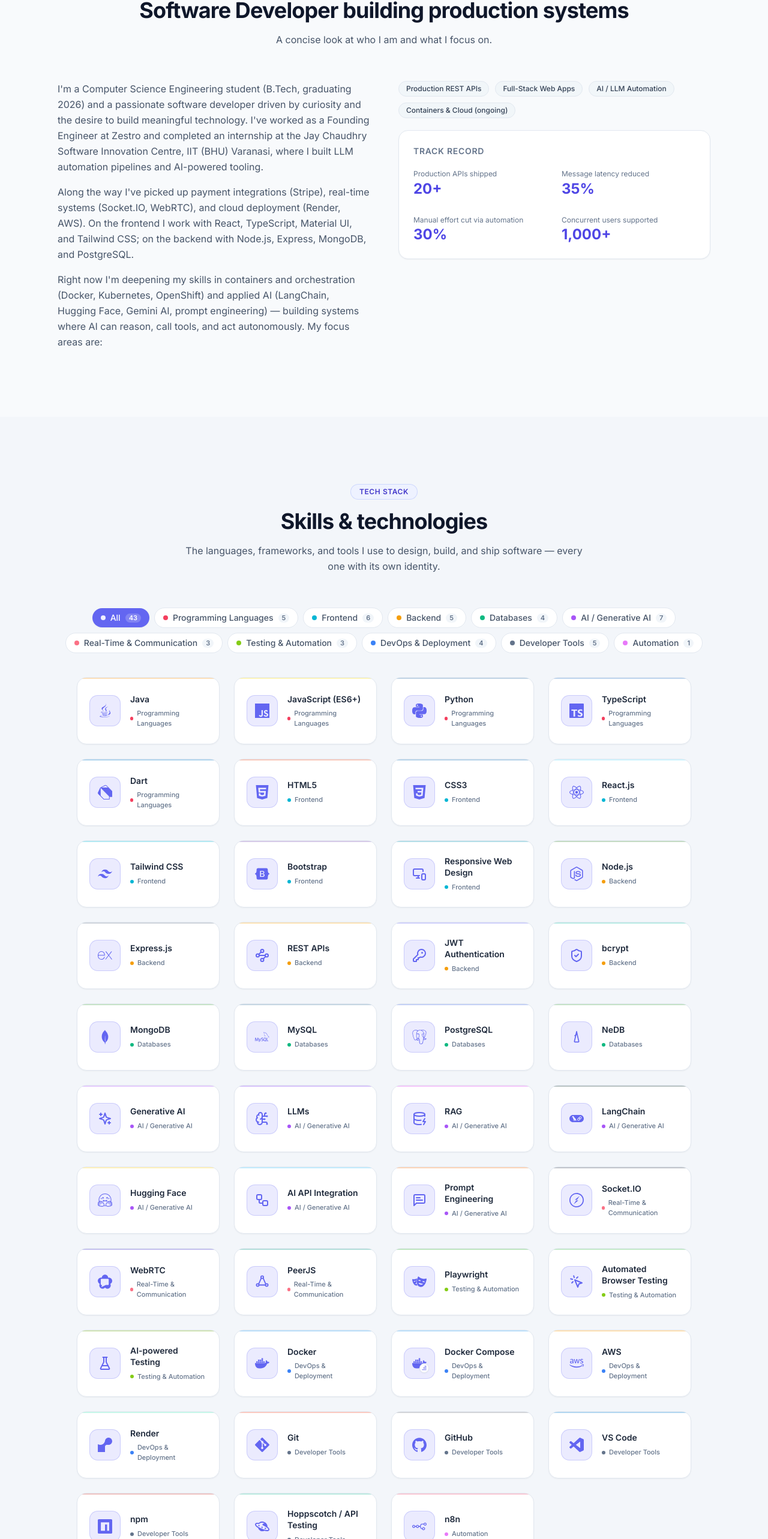
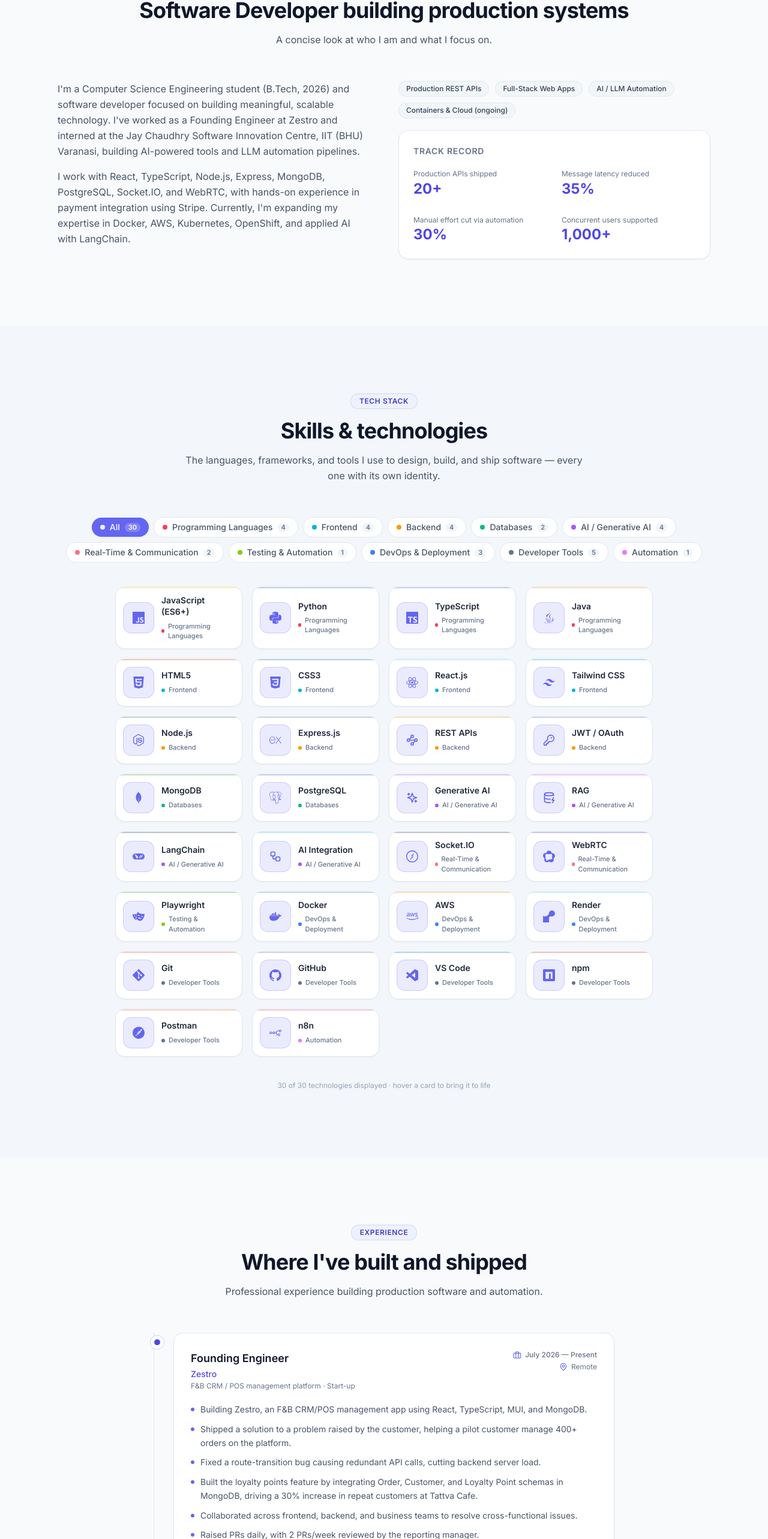
Before and after one commit to PRASHANTKUMAR-7/PrashantKumar_Portfolio, a React (Vite) app: page / in a window 1280 px wide. Shown: the part 1059-3625 px from the top of the page at 60% size. Built offline with nearby package versions, Linux system fonts and the light colour scheme.

Commit message:
updating skills and ui improvement

```diff
--- a/server.js
+++ b/server.js
@@ -10,9 +10,6 @@
 
 // Health check used by uptime/keep-alive pingers (same idea as Sprintly's /health)
 app.get('/health', (_req, res) => res.status(200).json({ status: 'ok' }));
-
-// Mirror the Vercel serverless path so either platform works with the same pinger
-app.get('/api/health', (_req, res) => res.status(200).json({ status: 'ok' }));
 
 // SPA fallback: unknown extension-less routes render index.html.
 // Paths that look like files (or missing /api routes) fall through to a clean 404.
--- a/src/components/Sections/About.jsx
+++ b/src/components/Sections/About.jsx
@@ -22,23 +22,16 @@
         <Reveal>
           <div className="space-y-4 leading-relaxed text-slate-600 dark:text-slate-400">
             <p>
-              I'm a Computer Science Engineering student (B.Tech, graduating 2026) and a passionate
-              software developer driven by curiosity and the desire to build meaningful technology.
-              I've worked as a Founding Engineer at Zestro and completed an internship at the Jay
-              Chaudhry Software Innovation Centre, IIT (BHU) Varanasi, where I built LLM automation
-              pipelines and AI-powered tooling.
+              I'm a Computer Science Engineering student (B.Tech, 2026) and software developer
+              focused on building meaningful, scalable technology. I've worked as a Founding
+              Engineer at Zestro and interned at the Jay Chaudhry Software Innovation Centre, IIT
+              (BHU) Varanasi, building AI-powered tools and LLM automation pipelines.
             </p>
             <p>
-              Along the way I've picked up payment integrations (Stripe), real-time systems
-              (Socket.IO, WebRTC), and cloud deployment (Render, AWS). On the frontend I work with
-              React, TypeScript, Material UI, and Tailwind CSS; on the backend with Node.js,
-              Express, MongoDB, and PostgreSQL.
-            </p>
-            <p>
-              Right now I'm deepening my skills in containers and orchestration (Docker,
-              Kubernetes, OpenShift) and applied AI (LangChain, Hugging Face, Gemini AI, prompt
-              engineering) — building systems where AI can reason, call tools, and act
-              autonomously. My focus areas are:
+              I work with React, TypeScript, Node.js, Express, MongoDB, PostgreSQL, Socket.IO, and
+              WebRTC, with hands-on experience in payment integration using Stripe. Currently, I'm
+              expanding my expertise in Docker, AWS, Kubernetes, OpenShift, and applied AI with
+              LangChain.
             </p>
           </div>
         </Reveal>
--- a/src/components/Sections/Projects.jsx
+++ b/src/components/Sections/Projects.jsx
@@ -15,8 +15,8 @@
 
 const ProjectCard = ({ project, index, onSelect }) => (
   <Reveal delay={(index % 2) + 1} className="h-full">
-    <article className="card group flex h-full flex-col overflow-hidden transition-all duration-300 hover:-translate-y-1 hover:shadow-md">
-      <div className="relative aspect-[16/10] overflow-hidden bg-slate-100 dark:bg-slate-800">
+    <article className="card group flex h-full scale-[0.9] flex-col overflow-hidden transition-all duration-300 hover:-translate-y-1 hover:shadow-md">
+      <div className="relative aspect-[16/10] scale-[0.95] overflow-hidden rounded-xl bg-slate-100 dark:bg-slate-800">
         <ProjectPreview id={project.id} title={project.title} stack={project.stack} image={project.image} />
         {project.featured && (
           <span className="absolute left-3 top-3 inline-flex items-center gap-1 rounded-full bg-slate-950/60 px-2.5 py-1 text-[11px] font-semibold text-white backdrop-blur">
--- a/src/components/Sections/Skills.jsx
+++ b/src/components/Sections/Skills.jsx
@@ -1,39 +1,29 @@
 import { useCallback, useEffect, useRef, useState } from 'react';
 import { motion, useMotionValue, useSpring } from 'framer-motion';
 import {
-  BrainCircuit,
   DatabaseZap,
-  FlaskConical,
   KeyRound,
-  MessageSquareText,
-  MonitorSmartphone,
-  MousePointerClick,
-  ShieldCheck,
   Sparkles,
   Waypoints,
   Workflow,
 } from 'lucide-react';
 import {
   SiAmazonwebservices,
-  SiBootstrap,
   SiCss3,
-  SiDart,
   SiDocker,
   SiExpress,
   SiGit,
   SiGithub,
-  SiHoppscotch,
   SiHtml5,
-  SiHuggingface,
   SiJavascript,
   SiLangchain,
   SiMongodb,
-  SiMysql,
   SiN8N,
   SiNodedotjs,
   SiNpm,
+  SiPostgresql,
+  SiPostman,
   SiPython,
-  SiPostgresql,
   SiReact,
   SiRender,
   SiSocketdotio,
@@ -65,82 +55,38 @@
   </svg>
 );
 
-const PeerIcon = ({ className }) => (
-  <svg viewBox="0 0 24 24" fill="none" stroke="currentColor" strokeWidth="1.8" strokeLinecap="round" strokeLinejoin="round" className={className} aria-hidden="true">
-    <circle cx="12" cy="4.5" r="2.1" />
-    <circle cx="4.5" cy="17.5" r="2.1" />
-    <circle cx="19.5" cy="17.5" r="2.1" />
-    <path d="m10.35 6.1-4.2 9.8" />
-    <path d="m13.65 6.1 4.2 9.8" />
-    <path d="M6.6 17.5h10.8" />
-  </svg>
-);
-
-const NeDBIcon = ({ className }) => (
-  <svg viewBox="0 0 24 24" fill="none" stroke="currentColor" strokeWidth="1.7" strokeLinecap="round" strokeLinejoin="round" className={className} aria-hidden="true">
-    <path d="M12 3.2 8.4 19.1a1 1 0 0 0 .96 1.27h5.28a1 1 0 0 0 .96-1.27L12 3.2Z" />
-    <path d="M12 3.2c.9 3.1-1.1 5.5-3 6.7" />
-  </svg>
-);
-
-const ComposeIcon = ({ className }) => (
-  <span className={`relative inline-flex items-center justify-center ${className ?? ''}`}>
-    <SiDocker className="h-6 w-6" />
-    <span className="absolute -bottom-1 -right-1 flex h-4 w-4 items-center justify-center rounded-full border border-slate-200 bg-white shadow-sm dark:border-slate-600 dark:bg-slate-800">
-      <svg viewBox="0 0 12 12" className="h-2.5 w-2.5" fill="currentColor" aria-hidden="true">
-        <rect x="6.5" y="1.8" width="4" height="1.4" rx="0.7" />
-        <rect x="4" y="5.2" width="6.5" height="1.4" rx="0.7" />
-        <rect x="1.5" y="8.6" width="9" height="1.4" rx="0.7" />
-      </svg>
-    </span>
-  </span>
-);
-
 /* ---------- Icon registry: brand logos (<Icon>) + concept glyphs (lucide) ---------- */
 
 const ICONS = {
-  java: JavaIcon,
   javascript: SiJavascript,
   python: SiPython,
   typescript: SiTypescript,
-  dart: SiDart,
+  java: JavaIcon,
   html5: SiHtml5,
   css3: SiCss3,
   react: SiReact,
   tailwind: SiTailwindcss,
-  bootstrap: SiBootstrap,
-  responsive: MonitorSmartphone,
   node: SiNodedotjs,
   express: SiExpress,
   restapi: Waypoints,
   jwt: KeyRound,
-  bcrypt: ShieldCheck,
   mongodb: SiMongodb,
-  mysql: SiMysql,
   postgresql: SiPostgresql,
-  nedb: NeDBIcon,
   genai: Sparkles,
-  llm: BrainCircuit,
   rag: DatabaseZap,
   langchain: SiLangchain,
-  huggingface: SiHuggingface,
   aiapi: Workflow,
-  prompt: MessageSquareText,
   socketio: SiSocketdotio,
   webrtc: SiWebrtc,
-  peerjs: PeerIcon,
   playwright: PlaywrightIcon,
-  browsertest: MousePointerClick,
-  aitest: FlaskConical,
   docker: SiDocker,
-  compose: ComposeIcon,
   aws: SiAmazonwebservices,
   render: SiRender,
   git: SiGit,
   github: SiGithub,
   vscode: VSCodeIcon,
   npm: SiNpm,
-  hoppscotch: SiHoppscotch,
+  postman: SiPostman,
   n8n: SiN8N,
 };
 
@@ -205,7 +151,7 @@
         onMouseMove={handleMove}
         onMouseLeave={handleLeave}
         style={{ '--sc': skill.color, '--fg': fg }}
-        className="skill-card card group relative flex h-full min-h-[7rem] flex-col overflow-hidden"
+        className="skill-card card group relative flex h-full min-h-[5rem] flex-col overflow-hidden"
       >
         <span aria-hidden="true" className="skill-glow" ref={glowRef} />
         <span aria-hidden="true" className="skill-glare" />
@@ -215,9 +161,9 @@
           style={{ background: skill.color }}
         />
 
-        <div className="relative flex flex-1 items-center gap-3.5 p-4 sm:gap-4 sm:p-5">
+        <div className="relative flex flex-1 items-center gap-2.5 p-3 sm:gap-3 sm:p-3">
           <span className={`skill-tile ${skill.darkSafe ? 'dark-auto' : ''}`}>
-            <Icon className="h-6 w-6" />
+            <Icon className="h-5 w-5" />
           </span>
 
           <span className="min-w-0 flex-1">
@@ -322,7 +268,7 @@
           initial={{ opacity: 0, y: 10 }}
           animate={{ opacity: 1, y: 0 }}
           transition={{ duration: 0.4, ease: 'easeOut' }}
-          className="mx-auto grid max-w-5xl grid-cols-1 gap-4 sm:grid-cols-2 sm:gap-5 lg:grid-cols-3 lg:gap-6 xl:grid-cols-4"
+          className="mx-auto grid max-w-4xl grid-cols-1 gap-3 sm:grid-cols-2 sm:gap-4 lg:grid-cols-3 xl:grid-cols-4"
         >
           {shown.map((skill, index) => {
             const category = skillCategories.find((cat) => cat.id === skill.category);
--- a/src/data/portfolio.js
+++ b/src/data/portfolio.js
@@ -94,55 +94,42 @@
 
 export const skills = [
   // Programming Languages
-  { id: 'java', name: 'Java', category: 'languages', color: '#f89820', icon: 'java' },
   { id: 'javascript', name: 'JavaScript (ES6+)', category: 'languages', color: '#f7df1e', icon: 'javascript' },
   { id: 'python', name: 'Python', category: 'languages', color: '#3776ab', icon: 'python' },
   { id: 'typescript', name: 'TypeScript', category: 'languages', color: '#3178c6', icon: 'typescript' },
-  { id: 'dart', name: 'Dart', category: 'languages', color: '#0175c2', icon: 'dart' },
+  { id: 'java', name: 'Java', category: 'languages', color: '#f89820', icon: 'java' },
 
   // Frontend
   { id: 'html5', name: 'HTML5', category: 'frontend', color: '#e34f26', icon: 'html5' },
   { id: 'css3', name: 'CSS3', category: 'frontend', color: '#1572b6', icon: 'css3' },
   { id: 'react', name: 'React.js', category: 'frontend', color: '#61dafb', icon: 'react' },
   { id: 'tailwind', name: 'Tailwind CSS', category: 'frontend', color: '#06b6d4', icon: 'tailwind' },
-  { id: 'bootstrap', name: 'Bootstrap', category: 'frontend', color: '#7952b3', icon: 'bootstrap' },
-  { id: 'responsive', name: 'Responsive Web Design', category: 'frontend', color: '#0891b2', icon: 'responsive' },
 
   // Backend
   { id: 'node', name: 'Node.js', category: 'backend', color: '#3c873a', icon: 'node' },
   { id: 'express', name: 'Express.js', category: 'backend', color: '#64748b', icon: 'express', darkSafe: true },
   { id: 'restapi', name: 'REST APIs', category: 'backend', color: '#f59e0b', icon: 'restapi' },
-  { id: 'jwt', name: 'JWT Authentication', category: 'backend', color: '#6366f1', icon: 'jwt' },
-  { id: 'bcrypt', name: 'bcrypt', category: 'backend', color: '#14b8a6', icon: 'bcrypt' },
+  { id: 'jwt', name: 'JWT / OAuth', category: 'backend', color: '#6366f1', icon: 'jwt' },
 
   // Databases
   { id: 'mongodb', name: 'MongoDB', category: 'databases', color: '#47a248', icon: 'mongodb' },
-  { id: 'mysql', name: 'MySQL', category: 'databases', color: '#4479a1', icon: 'mysql' },
   { id: 'postgresql', name: 'PostgreSQL', category: 'databases', color: '#4169e1', icon: 'postgresql' },
-  { id: 'nedb', name: 'NeDB', category: 'databases', color: '#43a047', icon: 'nedb' },
 
   // AI / Generative AI
   { id: 'genai', name: 'Generative AI', category: 'ai', color: '#a855f7', icon: 'genai' },
-  { id: 'llm', name: 'LLMs', category: 'ai', color: '#7c3aed', icon: 'llm' },
   { id: 'rag', name: 'RAG', category: 'ai', color: '#d946ef', icon: 'rag' },
   { id: 'langchain', name: 'LangChain', category: 'ai', color: '#1c3c3c', icon: 'langchain', darkSafe: true },
-  { id: 'huggingface', name: 'Hugging Face', category: 'ai', color: '#ffd21e', icon: 'huggingface' },
-  { id: 'aiapi', name: 'AI API Integration', category: 'ai', color: '#38bdf8', icon: 'aiapi' },
-  { id: 'prompt', name: 'Prompt Engineering', category: 'ai', color: '#f97316', icon: 'prompt' },
+  { id: 'aiapi', name: 'AI Integration', category: 'ai', color: '#38bdf8', icon: 'aiapi' },
 
   // Real-Time & Communication
   { id: 'socketio', name: 'Socket.IO', category: 'realtime', color: '#334155', icon: 'socketio', darkSafe: true },
   { id: 'webrtc', name: 'WebRTC', category: 'realtime', color: '#4338ca', icon: 'webrtc' },
-  { id: 'peerjs', name: 'PeerJS', category: 'realtime', color: '#0d9488', icon: 'peerjs' },
 
   // Testing & Automation
   { id: 'playwright', name: 'Playwright', category: 'testing', color: '#2ead33', icon: 'playwright' },
-  { id: 'browsertest', name: 'Automated Browser Testing', category: 'testing', color: '#3fb950', icon: 'browsertest' },
-  { id: 'aitest', name: 'AI-powered Testing', category: 'testing', color: '#65a30d', icon: 'aitest' },
 
   // DevOps & Deployment
   { id: 'docker', name: 'Docker', category: 'devops', color: '#2496ed', icon: 'docker' },
-  { id: 'compose', name: 'Docker Compose', category: 'devops', color: '#2496ed', icon: 'compose' },
   { id: 'aws', name: 'AWS', category: 'devops', color: '#ff9900', icon: 'aws' },
   { id: 'render', name: 'Render', category: 'devops', color: '#46e3b7', icon: 'render' },
 
@@ -151,7 +138,7 @@
   { id: 'github', name: 'GitHub', category: 'tools', color: '#6e7681', icon: 'github', darkSafe: true },
   { id: 'vscode', name: 'VS Code', category: 'tools', color: '#007acc', icon: 'vscode' },
   { id: 'npm', name: 'npm', category: 'tools', color: '#cb3837', icon: 'npm' },
-  { id: 'hoppscotch', name: 'Hoppscotch / API Testing', category: 'tools', color: '#1fba9a', icon: 'hoppscotch' },
+  { id: 'postman', name: 'Postman', category: 'tools', color: '#ff6c37', icon: 'postman' },
 
   // Automation
   { id: 'n8n', name: 'n8n', category: 'automation', color: '#ea4b71', icon: 'n8n' },
```
